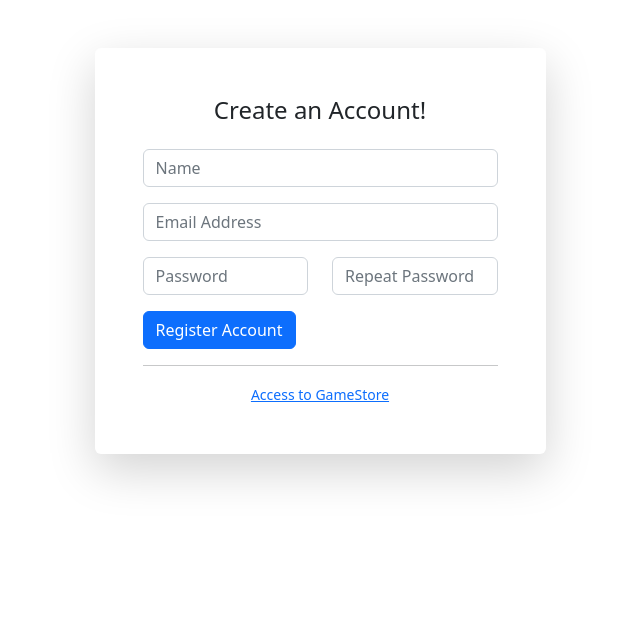
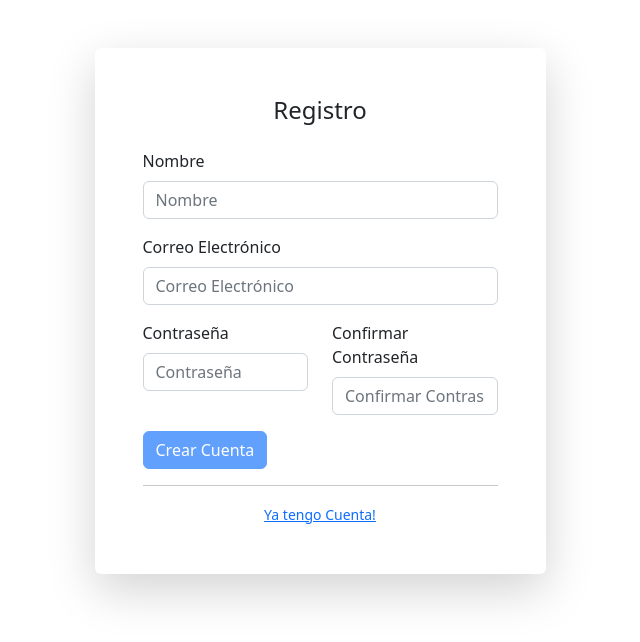
Before and after one commit to jmc18/Game-App, an Angular app: page /register in a window 1280 px wide. Shown: the top 642 px of the page, without its empty margins (320-960 px from the left). Built offline with nearby package versions, Linux system fonts and the light colour scheme.

Commit message:
Updated some pices

```diff
--- a/src/app/pages/home/home.component.html
+++ b/src/app/pages/home/home.component.html
@@ -1,8 +1,8 @@
 <nav class="navbar navbar-expand-lg bg-body-tertiary">
     <div class="container-fluid">
         <a class="navbar-brand" href="#">
-            <img src="https://getbootstrap.com/docs/5.3/assets/brand/bootstrap-logo.svg" alt="Logo" width="30" height="24" class="d-inline-block align-text-top">
-            Bootstrap
+            <img src="https://encrypted-tbn0.gstatic.com/images?q=tbn:ANd9GcStOBWdrp164-9gf5qtON6rSYRXc0o80esWjLJuHcPO&s" alt="Logo" width="30" height="24" class="d-inline-block align-text-top">
+            Epic Store
           </a>
       <button class="navbar-toggler" type="button" data-bs-toggle="collapse" data-bs-target="#navbarSupportedContent" aria-controls="navbarSupportedContent" aria-expanded="false" aria-label="Toggle navigation">
         <span class="navbar-toggler-icon"></span>
@@ -18,7 +18,7 @@
           <li class="nav-item">
             <a class="nav-link" [routerLink]="['/register-game']">Agregar Juego</a>
           </li>
-          <li class="nav-item mx-5">
+          <li class="nav-item">
             <a class="nav-link" href="javascript:void(0)" (click)="logOut()">Log Out</a>
           </li>
         </ul>
--- a/src/app/pages/login/login.component.html
+++ b/src/app/pages/login/login.component.html
@@ -14,7 +14,7 @@
                             <div class="col-12">
                                 <div class="p-5">
                                     <div class="text-center">
-                                        <h1 class="h4 text-gray-900 mb-4">Welcome Back!</h1>
+                                        <h1 class="h4 text-gray-900 mb-4">Login</h1>
 
                                         <div *ngIf="message" class="alert alert-primary" role="alert">
                                             {{message}}
@@ -23,21 +23,23 @@
                                     </div>
                                     <form [formGroup]="loginForm" (ngSubmit)="login()">
                                         <div class="form-group">
+                                            <label class="form-label">Correo Electrónico</label>
                                             <input type="email" class="form-control form-control-user"
                                             formControlName="userEmail"aria-describedby="emailHelp"
-                                                placeholder="Enter Email Address...">
+                                                placeholder="Ingresar Correo Electrónico...">
                                         </div>
                                         <div class="form-group my-3">
+                                            <label class="form-label">Contraseña</label>
                                             <input type="password" class="form-control form-control-user"
-                                            formControlName="password" placeholder="Password">
+                                            formControlName="password" placeholder="Contraseña">
                                         </div>
-                                        <button type="submit" class="btn btn-primary btn-user btn-block">
-                                            Login
+                                        <button type="submit" [disabled]="loginForm.invalid" class="btn btn-primary btn-user btn-block">
+                                            Iniciar Sesión
                                         </button>
                                     </form>
                                     <hr>
                                     <div class="text-center">
-                                        <a class="small" [routerLink]="['/register']">Create an Account!</a>
+                                        <a class="small" [routerLink]="['/register']">Crear una Cuenta!</a>
                                     </div>
                                 </div>
                             </div>
--- a/src/app/pages/register/register.component.html
+++ b/src/app/pages/register/register.component.html
@@ -14,36 +14,40 @@
                             <div class="col-12">
                                 <div class="p-5">
                                     <div class="text-center">
-                                        <h1 class="h4 text-gray-900 mb-4">Create an Account!</h1>
+                                        <h1 class="h4 text-gray-900 mb-4">Registro</h1>
                                     </div>
                                     <form [formGroup]="registerForm" (ngSubmit)="register()">
                                         <div class="form-group row my-3">
                                             <div class="col-12 mb-3 mb-sm-0">
+                                                <label class="form-label">Nombre</label>
                                                 <input type="text" class="form-control form-control-user" formControlName="userName"
-                                                    placeholder="Name">
+                                                    placeholder="Nombre">
                                             </div>
                                         </div>
                                         <div class="form-group my-3">
+                                            <label class="form-label">Correo Electrónico</label>
                                             <input type="email" class="form-control form-control-user" formControlName="userEmail"
-                                                placeholder="Email Address">
+                                                placeholder="Correo Electrónico">
                                         </div>
                                         <div class="form-group row my-3">
                                             <div class="col-sm-6 mb-3 mb-sm-0">
+                                                <label class="form-label">Contraseña</label>
                                                 <input type="password" class="form-control form-control-user"
-                                                formControlName="password" placeholder="Password">
+                                                formControlName="password" placeholder="Contraseña">
                                             </div>
                                             <div class="col-sm-6">
+                                                <label class="form-label">Confirmar Contraseña</label>
                                                 <input type="password" class="form-control form-control-user"
-                                                formControlName="repeatPassword" placeholder="Repeat Password">
+                                                formControlName="repeatPassword" placeholder="Confirmar Contraseña">
                                             </div>
                                         </div>
-                                        <button type="submit" class="btn btn-primary btn-user btn-block">
-                                            Register Account
+                                        <button type="submit" [disabled]="registerForm.invalid" class="btn btn-primary btn-user btn-block">
+                                            Crear Cuenta
                                         </button>
                                     </form>
                                     <hr>
                                     <div class="text-center">
-                                        <a class="small" [routerLink]="['/login']">Access to GameStore</a>
+                                        <a class="small" [routerLink]="['/login']">Ya tengo Cuenta!</a>
                                     </div>
                                 </div>
                             </div>
--- a/src/index.html
+++ b/src/index.html
@@ -5,7 +5,7 @@
   <title>GameApp</title>
   <base href="/">
   <meta name="viewport" content="width=device-width, initial-scale=1">
-  <link rel="icon" type="image/x-icon" href="favicon.ico">
+  <link rel="icon" type="image/x-icon" href="https://encrypted-tbn0.gstatic.com/images?q=tbn:ANd9GcStOBWdrp164-9gf5qtON6rSYRXc0o80esWjLJuHcPO&s">
 </head>
 <body>
   <app-root></app-root>
```
Also changed, not shown: src/app/data/game-data.ts (+8 -19 lines), src/app/pages/add-game/add-game.component.html (+9 -2 lines), 1 other file (tests, documents, lock files or other folders).
